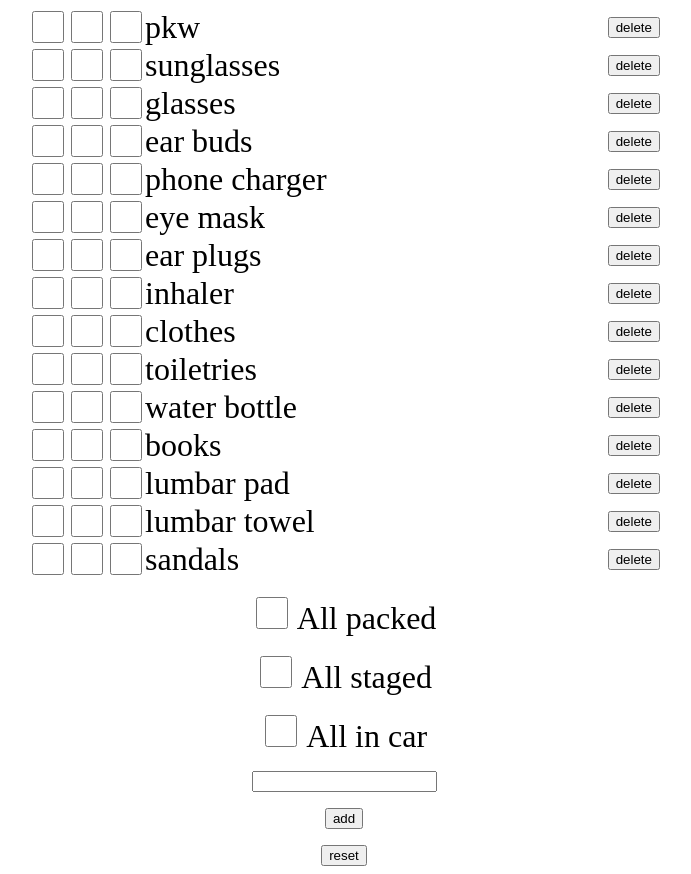
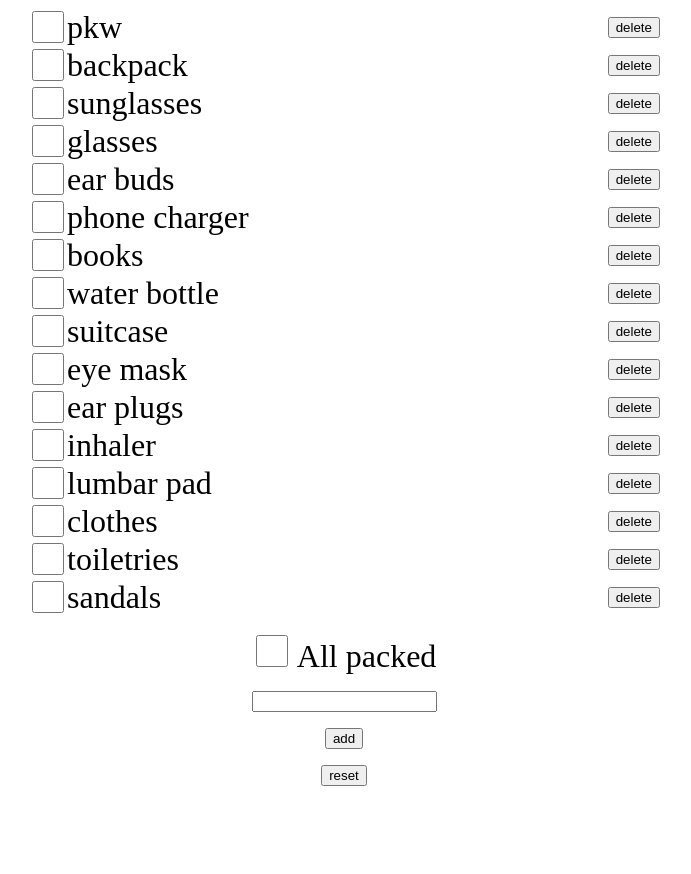
Before and after one commit to cbouwense/packing-list, a plain HTML site: page index.html in a window 1280 px wide. Shown: the whole page, without its empty margins (296-987 px from the left). After the commit the page ends 800 px from the top, so only its background shows below. Drawn offline with Linux system fonts and the light colour scheme.

Commit message:
got the parsing down pat it seems

```diff
--- a/defaultItems.json
+++ b/defaultItems.json
@@ -1,17 +1,84 @@
 [
-    "pkw",
-    "sunglasses",
-    "glasses",
-    "ear buds",
-    "phone charger",
-    "eye mask",
-    "ear plugs",
-    "inhaler",
-    "clothes",
-    "toiletries",
-    "water bottle",
-    "books",
-    "lumbar pad",
-    "lumbar towel",
-    "sandals"
+    {
+        "name": "pkw",
+        "is_packed": false,
+        "items": []
+    },
+    {
+        "name": "backpack",
+        "is_packed": false,
+        "items": [
+            {
+                "name": "sunglasses",
+                "is_packed": false,
+                "items": []
+            },
+            {
+                "name": "glasses",
+                "is_packed": false,
+                "items": []
+            },
+            {
+                "name": "ear buds",
+                "is_packed": false,
+                "items": []
+            },
+            {
+                "name": "phone charger",
+                "is_packed": false,
+                "items": []
+            },
+            {
+                "name": "books",
+                "is_packed": false,
+                "items": []
+            },
+            {
+                "name": "water bottle",
+                "is_packed": false,
+                "items": []
+            }
+        ]
+    },
+    {
+        "name": "suitcase",
+        "is_packed": false,
+        "items": [
+            {
+                "name": "eye mask",
+                "is_packed": false,
+                "items": []
+            },
+            {
+                "name": "ear plugs",
+                "is_packed": false,
+                "items": []
+            },
+            {
+                "name": "inhaler",
+                "is_packed": false,
+                "items": []
+            },
+            {
+                "name": "lumbar pad",
+                "is_packed": false,
+                "items": []
+            },
+            {
+                "name": "clothes",
+                "is_packed": false,
+                "items": []
+            },
+            {
+                "name": "toiletries",
+                "is_packed": false,
+                "items": []
+            },
+            {
+                "name": "sandals",
+                "is_packed": false,
+                "items": []
+            }
+        ]
+    }
 ]
--- a/index.html
+++ b/index.html
@@ -12,19 +12,11 @@
 <body>
   <main>
     <ul id="packing-list">
-      <!-- items will be added here -->
+      <!-- items are added here by js -->
     </ul>
     <div>
       <input type="checkbox" id="all-packed" name="all-packed" value="all-packed" onclick="checkOrUncheckAll('packed')">
       <label for="all-packed">All packed</label>
-    </div>
-    <div>
-      <input type="checkbox" id="all-staged" name="all-staged" value="all-staged" onclick="checkOrUncheckAll('staged')">
-      <label for="all-staged">All staged</label>
-    </div>
-    <div>
-      <input type="checkbox" id="all-in-car" name="all-in-car" value="all-in-car" onclick="checkOrUncheckAll('car')">
-      <label for="all-in-car">All in car</label>
     </div>
     <input type="text" id="new-item" name="new-item" value="" />
     <button onclick="addNewItem()">add</button>
--- a/index.js
+++ b/index.js
@@ -1,143 +1,17 @@
 // Global state
 let storageKey = 'gottapack';
 
-/**
- * @param elem {EventTarget}
- * @returns {void}
- */
-function updateCheckedState(elem) {
-    if (elem) {
-    const [item, state] = elem.id.split('-');
-    // replace all underscores with spaces
-    const itemName = item.replace(/_/g, ' ');
-
-    const oldLocalStorage = JSON.parse(localStorage.getItem(storageKey));
-
-    let newState = '';
-    switch (state) {
-        case 'packed':
-        newState = elem.checked ? 'packed' : '';
-        document.getElementById(`${item}-staged`).checked = false;
-        document.getElementById(`${item}-car`).checked = false;
-        break;
-        case 'staged':
-        newState = elem.checked ? 'staged' : 'packed';
-        document.getElementById(`${item}-packed`).checked = true;
-        document.getElementById(`${item}-car`).checked = false;
-        break;
-        case 'car':
-        newState = elem.checked ? 'car' : 'staged';
-        document.getElementById(`${item}-packed`).checked = true;
-        document.getElementById(`${item}-staged`).checked = true;
-        break;
-    }
-
-    localStorage.setItem(
-        storageKey,
-        JSON.stringify({ ...oldLocalStorage, [itemName]: newState })
-    );
-    }
-
-    const checkboxes = document.getElementById('packing-list').querySelectorAll('input[type="checkbox"]');
-    const packedCheckboxes = [...checkboxes].filter(checkbox => checkbox.id.includes('packed'));
-    const stagedCheckboxes = [...checkboxes].filter(checkbox => checkbox.id.includes('staged'));
-    const carCheckboxes = [...checkboxes].filter(checkbox => checkbox.id.includes('car'));
-
-    const allPackedChecked = [...packedCheckboxes].every(checkbox => checkbox.checked);
-    document.getElementById('all-packed').checked = allPackedChecked;
-
-    const allStagedChecked = [...stagedCheckboxes].every(checkbox => checkbox.checked);
-    document.getElementById('all-staged').checked = allStagedChecked;
-
-    const allCarChecked = [...carCheckboxes].every(checkbox => checkbox.checked);
-    document.getElementById('all-in-car').checked = allCarChecked;
-}
-
-/**
- * @param state {string} 'packed', 'staged', 'car'
- * @returns {void}
- */
-function checkOrUncheckAll(state) {
-    const checkboxes = document.getElementById('packing-list').querySelectorAll('input[type="checkbox"]');
-    const packedCheckboxes = [...checkboxes].filter(checkbox => checkbox.id.includes('packed'));
-    const stagedCheckboxes = [...checkboxes].filter(checkbox => checkbox.id.includes('staged'));
-    const carCheckboxes = [...checkboxes].filter(checkbox => checkbox.id.includes('car'));
-    const relevantCheckboxes = state === 'packed' ? packedCheckboxes : (state === 'staged' ? stagedCheckboxes : carCheckboxes);
-
-    const allChecked = [...relevantCheckboxes].every(checkbox => checkbox.checked);
-    const someAreChecked = [...relevantCheckboxes].some(checkbox => checkbox.checked);
-    const noneAreChecked = !someAreChecked;
-
-    // if all are checked, uncheck all, and vice versa
-    const oldLocalStorage = JSON.parse(localStorage.getItem(storageKey));
-    let newLocalStorage = {};
-    switch (state) {
-    case 'packed':
-        if (allChecked) { // uncheck all
-        [...relevantCheckboxes].forEach(checkbox => checkbox.checked = false);
-        Object.entries(oldLocalStorage).forEach(([key, value]) => { newLocalStorage[key] = '' });
-        } else { // check all
-        [...relevantCheckboxes].forEach(checkbox => checkbox.checked = true);
-        Object.entries(oldLocalStorage).forEach(([key, value]) => { newLocalStorage[key] = 'packed' });
-        }
-        stagedCheckboxes.forEach(checkbox => checkbox.checked = false);
-        carCheckboxes.forEach(checkbox => checkbox.checked = false);
-
-        break;
-    case 'staged':
-        if (allChecked) {
-        [...relevantCheckboxes].forEach(checkbox => checkbox.checked = false);
-        Object.entries(oldLocalStorage).forEach(([key, value]) => { newLocalStorage[key] = 'packed' });
-        } else {
-        [...relevantCheckboxes].forEach(checkbox => checkbox.checked = true);
-        Object.entries(oldLocalStorage).forEach(([key, value]) => { newLocalStorage[key] = 'staged' });
-        }
-        packedCheckboxes.forEach(checkbox => checkbox.checked = true);
-        carCheckboxes.forEach(checkbox => checkbox.checked = false);
-        break;
-    case 'car':
-        if (allChecked) {
-        [...relevantCheckboxes].forEach(checkbox => checkbox.checked = false);
-        Object.entries(oldLocalStorage).forEach(([key, value]) => { newLocalStorage[key] = 'staged' });
-        } else {
-        [...relevantCheckboxes].forEach(checkbox => checkbox.checked = true);
-        Object.entries(oldLocalStorage).forEach(([key, value]) => { newLocalStorage[key] = 'car' });
-        }
-        packedCheckboxes.forEach(checkbox => checkbox.checked = true);
-        stagedCheckboxes.forEach(checkbox => checkbox.checked = true);
-        break;
-    }
-
-    localStorage.setItem(storageKey, JSON.stringify(newLocalStorage));
-
-    updateCheckedState();
-}
-
-function generateCheckboxItem(itemName, isPacked, isStaged, isInCar) {
+function generateCheckboxItem(itemName, isPacked) {
     const itemNameWithoutSpaces = itemName.replace(/ /g, '_');
 
     const li = document.createElement('li');
 
-    const checkbox1 = document.createElement('input');
-    checkbox1.type = 'checkbox';
-    checkbox1.id = itemNameWithoutSpaces + '-packed';
-    checkbox1.onclick = function () { updateCheckedState(this); };
-    if (isPacked) checkbox1.checked = true;
-    if (isStaged) checkbox1.checked = true;
-    if (isInCar) checkbox1.checked = true;
-
-    const checkbox2 = document.createElement('input');
-    checkbox2.type = 'checkbox';
-    checkbox2.id = itemNameWithoutSpaces + '-staged';
-    checkbox2.onclick = function () { updateCheckedState(this); };
-    if (isStaged) checkbox2.checked = true;
-    if (isInCar) checkbox2.checked = true;
-
-    const checkbox3 = document.createElement('input');
-    checkbox3.type = 'checkbox';
-    checkbox3.id = itemNameWithoutSpaces + '-car';
-    checkbox3.onclick = function () { updateCheckedState(this); };
-    if (isInCar) checkbox3.checked = true;
+    const checkbox = document.createElement('input');
+    checkbox.type = 'checkbox';
+    checkbox.id = itemNameWithoutSpaces;
+    // TODO: redefine this
+    checkbox.onclick = function () { updateCheckedState(this); };
+    if (isPacked) checkbox.checked = true;
 
     const span = document.createElement('span');
     span.textContent = itemName;
@@ -146,14 +20,14 @@ function generateCheckboxItem(itemName, isPacked, isStaged, isInCar) {
     button.textContent = 'delete';
     button.onclick = function () { deleteItem(this); };
 
+    // This is the stuff that goes on the left side of the screen; so, the
+    // checkbox and the name of the item.
     const checkboxDiv = document.createElement('div');
-    checkboxDiv.style.display = 'flex';
+    checkboxDiv.style.display    = 'flex';
     checkboxDiv.style.alignItems = 'center';
-    checkboxDiv.style.textAlign = "center"
+    checkboxDiv.style.textAlign  = 'center';
 
-    checkboxDiv.appendChild(checkbox1);
-    checkboxDiv.appendChild(checkbox2);
-    checkboxDiv.appendChild(checkbox3);
+    checkboxDiv.appendChild(checkbox);
     checkboxDiv.appendChild(span);
     li.appendChild(checkboxDiv);
     li.appendChild(button);
@@ -164,34 +38,38 @@ function generateCheckboxItem(itemName, isPacked, isStaged, isInCar) {
 function addNewItem() {
     const itemName = document.getElementById('new-item').value;
     if (!itemName) return;
-    // If item already exists, do nothing
-    if (document.getElementById(itemName.replace(/ /g, '_') + '-packed')) return;
-    if (document.getElementById(itemName.replace(/ /g, '_') + '-staged')) return;
-    if (document.getElementById(itemName.replace(/ /g, '_') + '-car')) return;
 
-    generateCheckboxItem(itemName);
+    // If item already exists, do nothing.
+    if (document.getElementById(itemName.replace(/ /g, '_'))) return;
+
+    // Add the new item to the document.
+    generateCheckboxItem(itemName, false);
+
+    // Reset the state of the "new item" input.
     document.getElementById('new-item').value = '';
 
-    const oldLocalStorage = JSON.parse(localStorage.getItem(storageKey));
-    const newLocalStorage = { ...oldLocalStorage, [itemName]: '' };
+    // Update local storage to have this new item.
+    const currentLocalStorage = JSON.parse(localStorage.getItem(storageKey));
+    const newLocalStorage = { ...currentLocalStorage, [itemName]: '' };
     localStorage.setItem(storageKey, JSON.stringify(newLocalStorage));
 
-    updateCheckedState();
+    // TODO: update checked state.
 }
 
 function deleteItem(item) {
     const itemName = item.parentElement.querySelector('span').textContent;
-    document.getElementById(itemName.replace(/ /g, '_') + '-packed').checked = false;
-    document.getElementById(itemName.replace(/ /g, '_') + '-staged').checked = false;
-    document.getElementById(itemName.replace(/ /g, '_') + '-car').checked = false;
+    document.getElementById(itemName.replace(/ /g, '_')).checked = false;
+
+    // Remove the item from the document.
     item.parentElement.remove();
 
-    const oldLocalStorage = JSON.parse(localStorage.getItem(storageKey));
-    const newLocalStorage = { ...oldLocalStorage };
+    // Remove the item from local storage.
+    const currentLocalStorage = JSON.parse(localStorage.getItem(storageKey));
+    const newLocalStorage = { ...currentLocalStorage };
     delete newLocalStorage[itemName];
     localStorage.setItem(storageKey, JSON.stringify(newLocalStorage));
 
-    updateCheckedState();
+    // TODO: update checked state
 }
 
 function reset() {
@@ -199,48 +77,63 @@ function reset() {
     location.reload();
 }
 
+function recursivelyGenerateCheckboxes(items) {
+    items.forEach(({ name, is_packed, items }) => {
+        generateCheckboxItem(name, is_packed);
+
+        if (items.length > 0) recursivelyGenerateCheckboxes(items)
+    });
+};
+
 async function init() {
     window.reset = reset;
     window.addNewItem = addNewItem;
 
+    // `page` refers to the different pages that have starter packs for different kinds of outings.
+    // e.g. /dog, /backpacking, etc.
     const page = window.location.pathname.replaceAll('/', '');
     if (page) {
         storageKey += '-' + page;
     }
 
     // Store in the form
-    // "gottapack": {
-    //   "brush":  "packed",
-    //   "phone":  "staged",
-    //   "wallet": "car"
-    // };
+    // "gottapack": [
+    //    {
+    //        "name": "pkw",
+    //        "is_packed": false,
+    //        "items": []
+    //    },
+    //    {
+    //        "name": "backpack",
+    //        "is_packed": false,
+    //        "items": [
+    //            {
+    //                "name": "sunglasses",
+    //                "is_packed": false,
+    //                "items": []
+    //            },
+    //     ...
+    // ];
+    //
+    // See defaultItems.json for a fuller understanding of the schema.
     const storedItems = localStorage.getItem(storageKey);
 
+    // If we are loading a page that already has some stored items in its local storage from an
+    // existing session, then we're going to want to populate the document with the state.
     if (storedItems) {
-        const itemNames = [];
         const items = JSON.parse(storedItems);
-        Object.entries(items).forEach(([itemName, state]) => {
-            itemNames.push(itemName);
-            generateCheckboxItem(
-                itemName,
-                state === 'packed',
-                state === 'staged',
-                state === 'car'
-            );
-        });
-    } else {
+        recursivelyGenerateCheckboxes(items);
+    }
+    // If we are loading a page that has no state in its localstorage for gottapack, then we want
+    // to initialize the document with the defaultItems.
+    else {
         const res = await fetch(`./defaultItems.json`);
         const defaultItems = await res.json();
 
-        const freshLocalState = {};
-        defaultItems.forEach(item => {
-            generateCheckboxItem(item);
-            freshLocalState[item] = '';
-        });
+        recursivelyGenerateCheckboxes(defaultItems);
 
-        localStorage.setItem(storageKey, JSON.stringify(freshLocalState));
+        localStorage.setItem(storageKey, JSON.stringify(defaultItems));
     }
 
-    // Do once on page load
-    updateCheckedState();
+    // TODO: update checked state
 }
```
Also changed, not shown: defaultItems-old.json (added, +17 -0 lines), tsconfig.json (added, +21 -0 lines), TODO.md (line endings or trailing spaces), backpacking/defaultItems.json (line endings or trailing spaces), backpacking/index.html (line endings or trailing spaces), dog/defaultItems.json (line endings or trailing spaces), dog/index.html (line endings or trailing spaces), lan/defaultItems.json (line endings or trailing spaces), lan/index.html (line endings or trailing spaces), main.css (line endings or trailing spaces), 1 other file.
